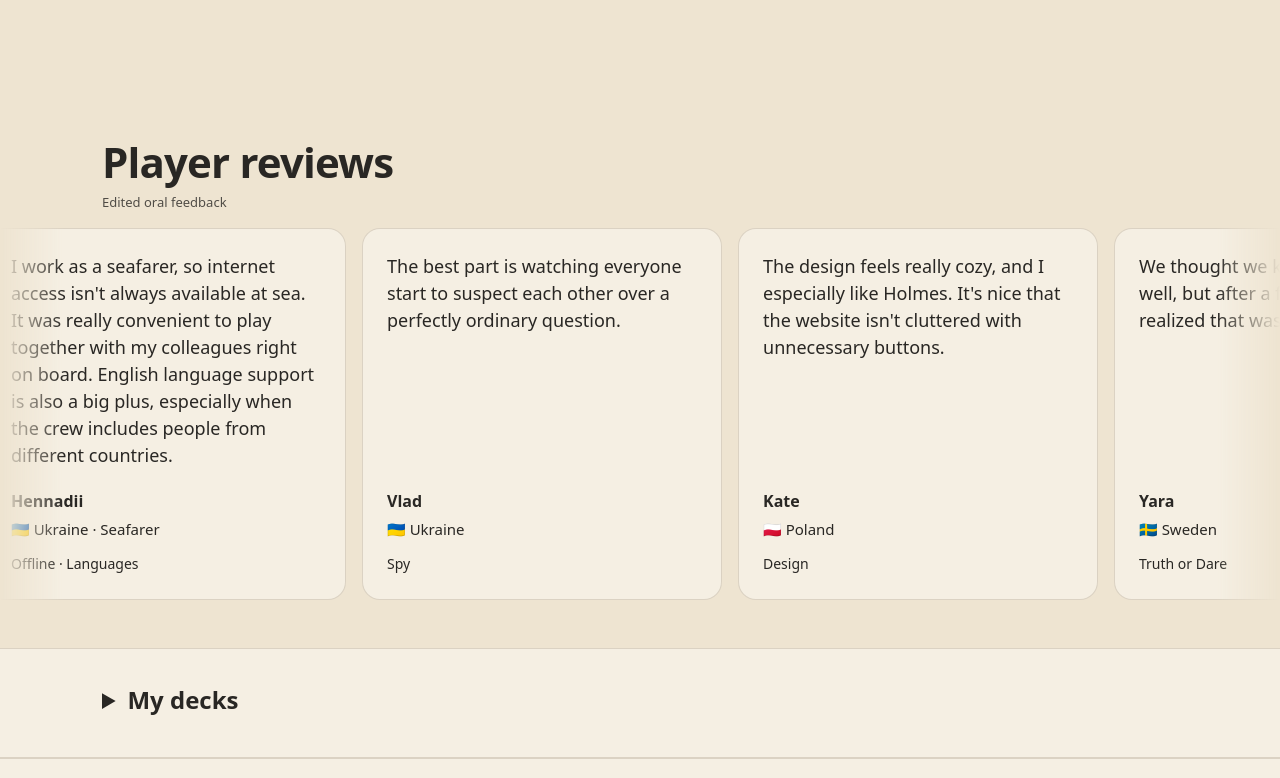
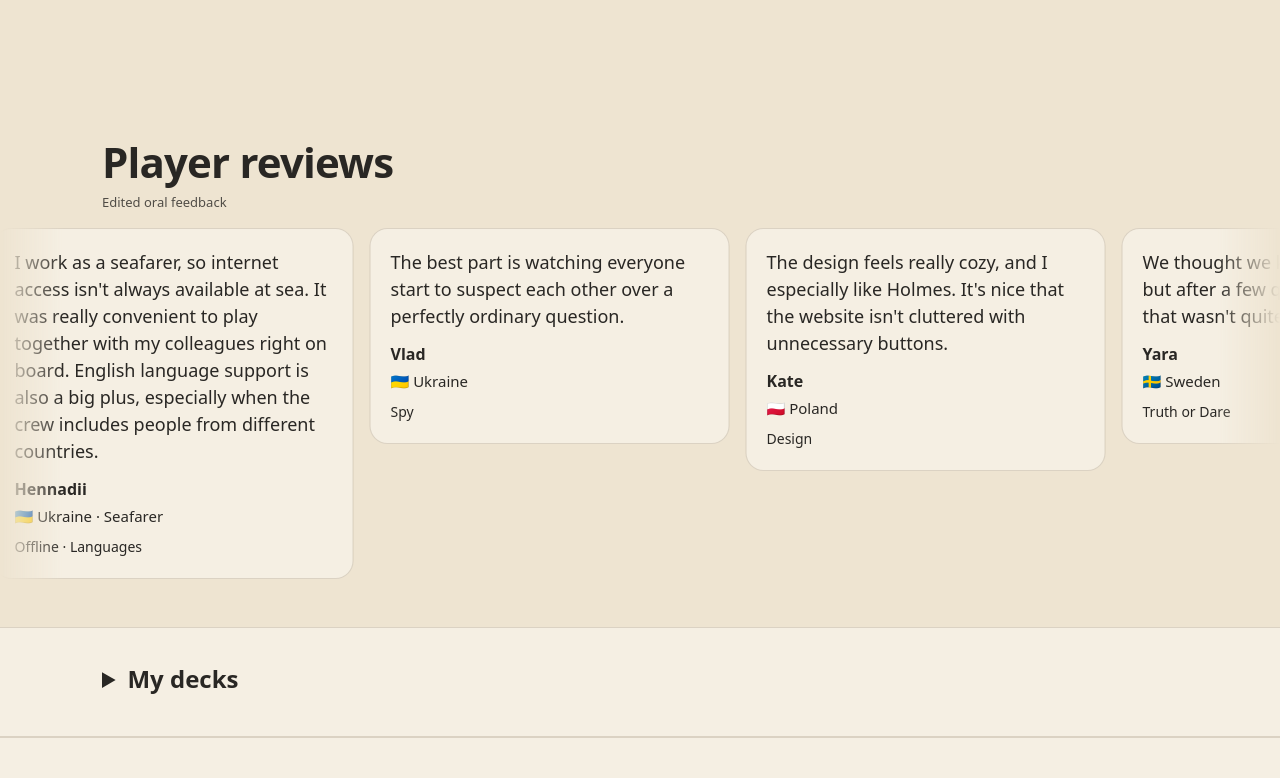
Before and after one commit to Nikruto-1/NickolasGames, a React (Vite) app in the folder NickolasGames/ClientApp/: page / in a window 1280 px wide. Shown: the part 1902-2680 px from the top of the page. Built offline with nearby package versions, Linux system fonts and the light colour scheme; no server answers.

Commit message:
Compact player review cards (#75)

```diff
--- a/NickolasGames/ClientApp/src/components/PlayerReviews.css
+++ b/NickolasGames/ClientApp/src/components/PlayerReviews.css
@@ -3,10 +3,10 @@
 .review-header h2{font-size:clamp(26px,5vw,42px)}
 .review-viewport{overflow:hidden;max-width:100%;mask-image:linear-gradient(90deg,transparent,#000 5%,#000 95%,transparent)}
 .review-track{display:flex;width:max-content;animation:review-slide var(--review-duration,70s) linear infinite}
-.review-group{display:flex;gap:16px;padding:0 16px 0 0;margin:0;list-style:none;flex:none}
-.review-card{width:min(82vw,360px);flex:none;display:flex;flex-direction:column;gap:12px;border:1px solid var(--line);background:var(--bg2);color:var(--fg);border-radius:18px;padding:24px;overflow-wrap:anywhere}
-.review-card .review-text{margin:0 0 8px;font-size:18px;line-height:1.5}
-.review-author{margin-top:auto;display:grid;gap:4px;font-size:15px}
+.review-group{display:flex;align-items:flex-start;gap:16px;padding:0 16px 0 0;margin:0;list-style:none;flex:none}
+.review-card{width:min(82vw,360px);flex:none;display:flex;flex-direction:column;gap:8px;border:1px solid var(--line);background:var(--bg2);color:var(--fg);border-radius:18px;padding:20px;overflow-wrap:anywhere}
+.review-card .review-text{margin:0;font-size:18px;line-height:1.5}
+.review-author{margin-top:4px;display:grid;gap:3px;font-size:15px}
 .review-author strong{font-size:16px}
 .review-card small{font-size:14px}
 .review-viewport:focus-visible .review-track,.review-paused .review-track,.review-dragging .review-track{animation-play-state:paused}
@@ -26,7 +26,7 @@
 .review-editorial{margin:0 auto 16px;color:var(--fg);font-size:13px;opacity:.8}
 .player-reviews .review-header{margin-bottom:8px}
 section.s.player-reviews{padding-block:48px}
-@media(max-width:600px){section.s.player-reviews{padding-block:32px}.review-card{padding:20px}.review-card .review-text{font-size:16px}}
+@media(max-width:600px){section.s.player-reviews{padding-block:32px}.review-card{padding:16px}.review-card .review-text{font-size:16px}}
 .review-toggle{min-height:44px}
 /* Keep a keyboard-accessible persistent pause control without a visible extra button during touch browsing. */
 .review-toggle:not(:focus-visible):not([aria-pressed=true]){position:absolute;width:1px;height:1px;min-height:0;padding:0;margin:-1px;overflow:hidden;clip-path:inset(50%);white-space:nowrap;border:0}
```
Also changed, not shown: NickolasGames/ClientApp/scripts/browser-smoke.mjs (+10 -0 lines).
